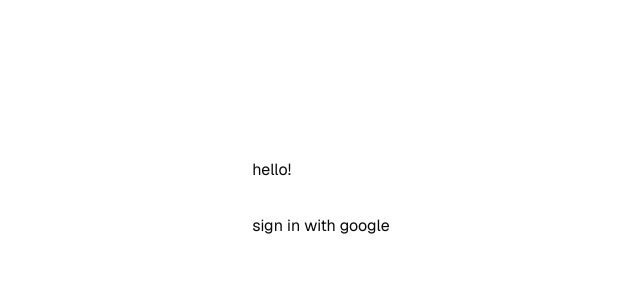
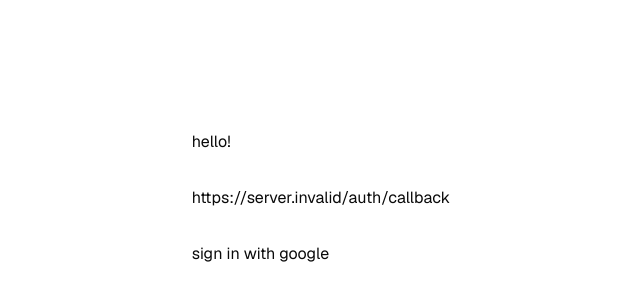
Before and after one commit to brendansudol/uproar, a Next.js app: page / in a window 1280 px wide. Shown: the part 202-502 px from the top of the page, without its empty margins (319-959 px from the left). Built offline with nearby package versions, Linux system fonts and the light colour scheme; no server answers.

Commit message:
redirect url debug

```diff
--- a/src/app/page.tsx
+++ b/src/app/page.tsx
@@ -18,6 +18,7 @@
     <div className="grid grid-rows-[20px_1fr_20px] items-center justify-items-center min-h-screen p-8 pb-20 gap-16 sm:p-20 font-[family-name:var(--font-geist-sans)]">
       <main className="flex flex-col gap-8 row-start-2 items-center sm:items-start">
         <div>hello!</div>
+        <div>{getURL("/auth/callback")}</div>
         <button onClick={handleAuth}>sign in with google</button>
       </main>
     </div>
```
